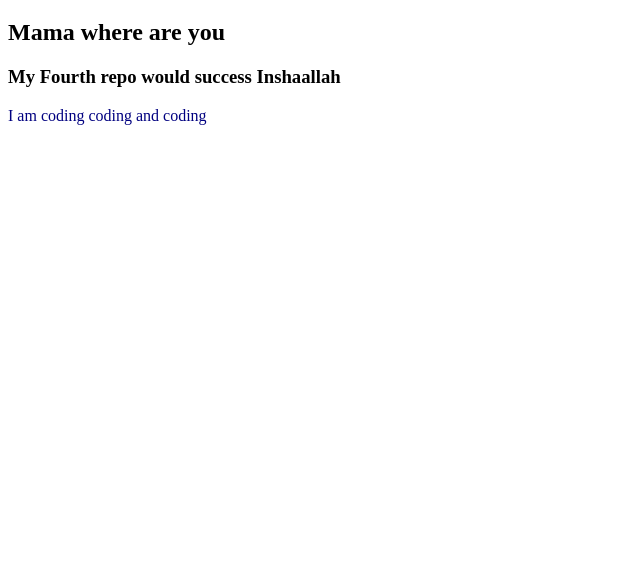
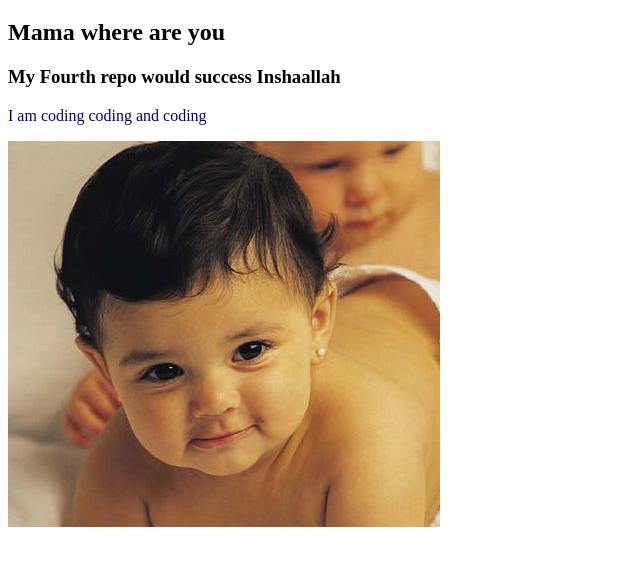
Before and after one commit to badal1416/my-fourth-repo, a plain HTML site: page index.html in a window 1280 px wide. Shown: the part 61-626 px from the top of the page, without its empty margins (0-640 px from the left). Drawn offline with Linux system fonts and the light colour scheme.

Commit message:
baby image

```diff
--- a/index.html
+++ b/index.html
@@ -12,5 +12,6 @@
   <h2>Mama where are you</h2>
   <h3>My Fourth repo would success Inshaallah</h3>
   <p>I am coding coding and coding</p>
+  <img src="baby.jpg" alt="baby image">
 </body>
 </html>
```
Also changed, not shown: baby.jpg (added).
